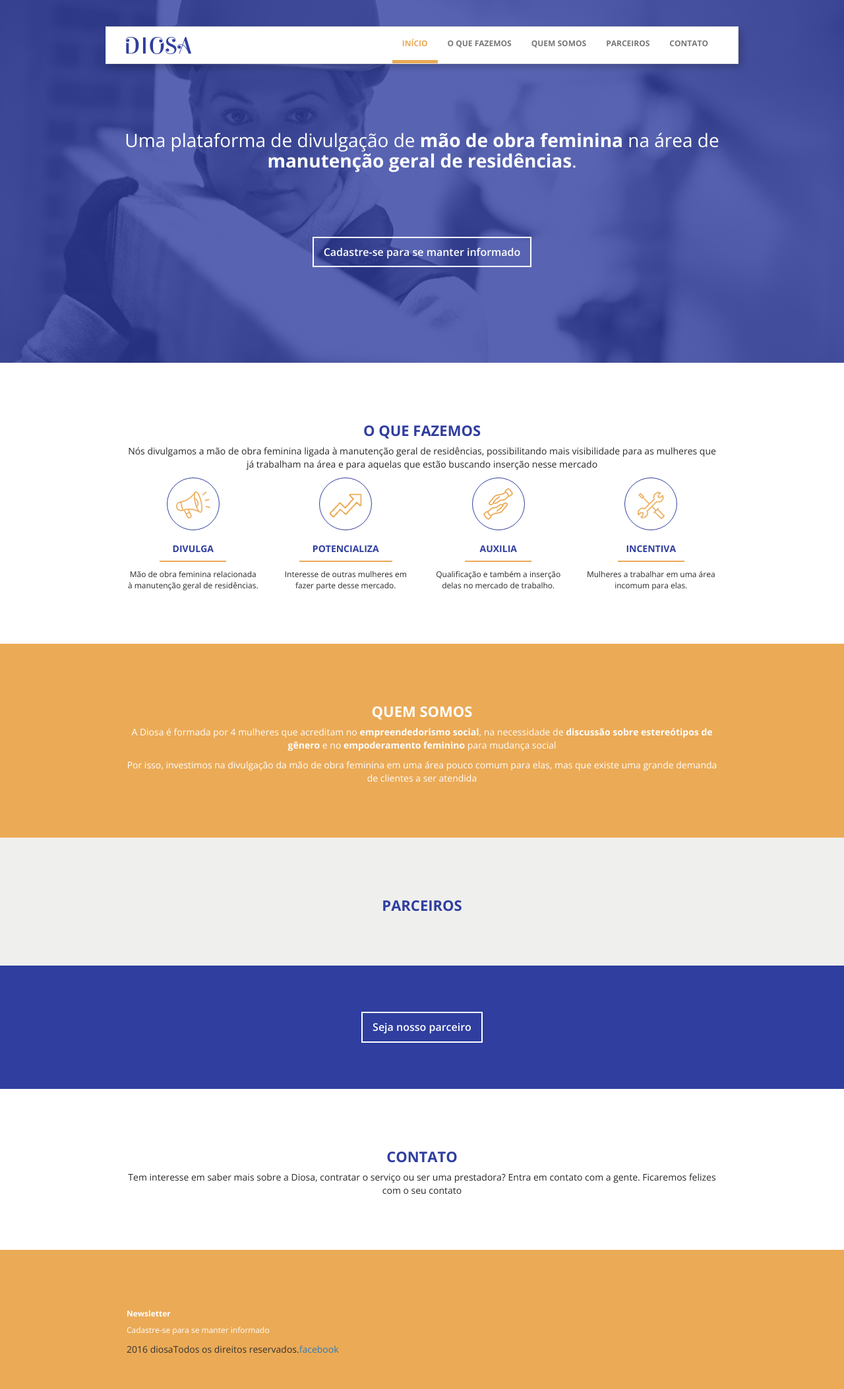
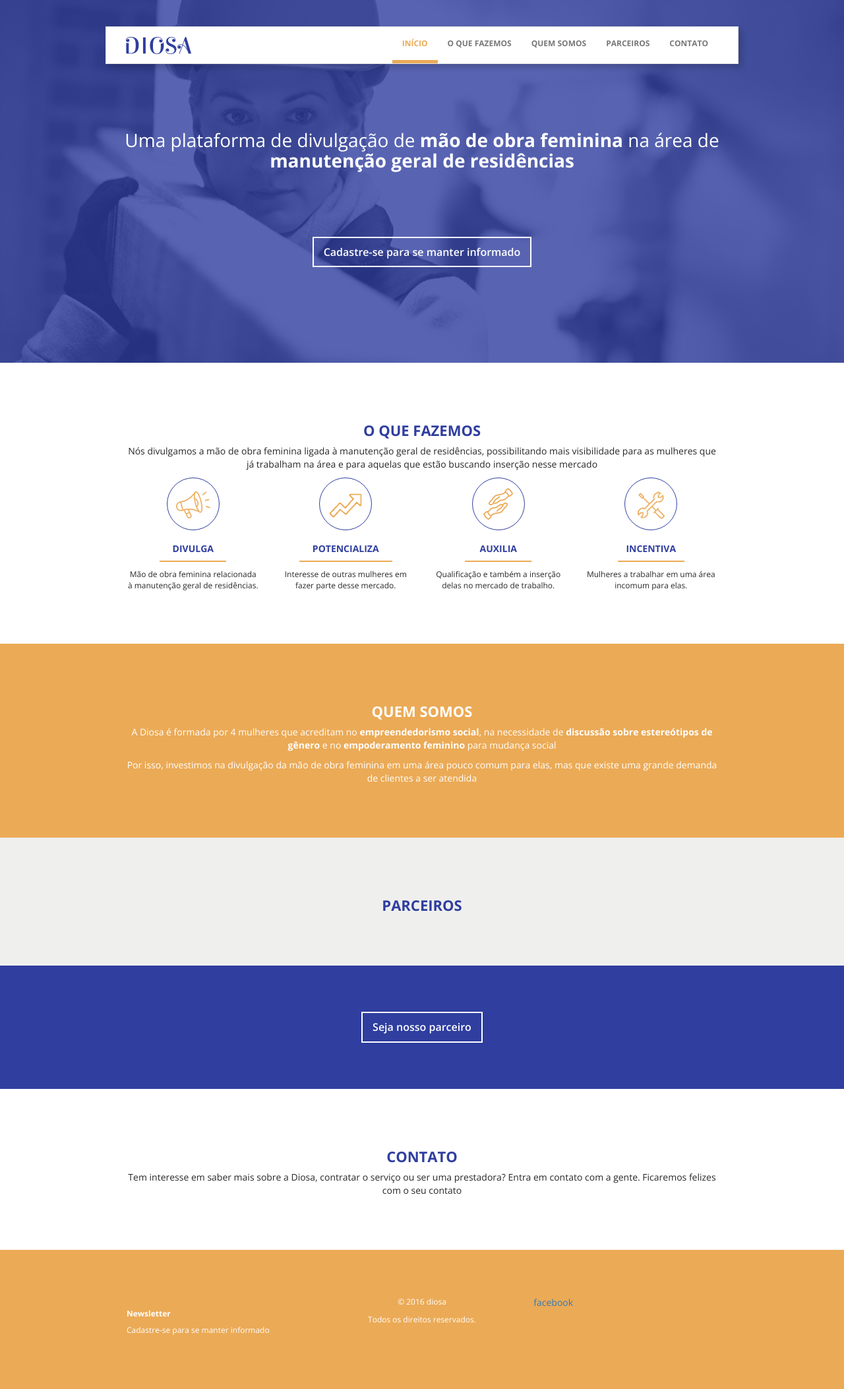
Before and after one commit to anaschwendler/diosa, a Jekyll site: the page built from index.html, in a window 1280 px wide. Shown: the whole page at 66% size. Built offline with Jekyll 4.4.1, drawn with Linux system fonts in a browser that asks for light colours.

Commit message:
mobile fixes

```diff
--- a/_includes/footer.html
+++ b/_includes/footer.html
@@ -1,12 +1,18 @@
 <footer class="bg-orange">
     <div class="container-section">
-
-        <h2 class="font-bold form-font-size fg-white">Newsletter</h2>
-        <p class="font-normal form-font-size fg-white">Cadastre-se para se manter informado</p>
-
-        <p class="f-left">2016 diosa</p>
-        <p class="f-left">Todos os direitos reservados.</p>
-        <a  class="f-left" href="https://www.facebook.com/diosamjm/?fref=ts">facebook</a>
+        <div class="row">
+            <div class="col-md-4">
+                <h2 class="font-bold form-font-size fg-white">Newsletter</h2>
+                <p class="font-normal form-font-size fg-white">Cadastre-se para se manter informado</p>
+            </div>
+            <div class="col-md-4 ta-c">
+                <p class="font-normal form-font-size fg-white">© 2016 diosa</p>
+                <p class="font-normal form-font-size fg-white">Todos os direitos reservados.</p>
+            </div>
+            <div class="col-md-4">
+                <a  class="f-left" href="https://www.facebook.com/diosamjm/?fref=ts">facebook</a>
+            </div>
+        </div>
     </div>
 </footer>
 
--- a/_includes/header.html
+++ b/_includes/header.html
@@ -28,7 +28,7 @@
   </nav>
 
   <h1 class="font-normal h1-font-size fg-white ta-c">
-      Uma plataforma de divulgação de <span class="font-bold">mão de obra feminina</span> na área de <span class="font-bold">manutenção geral de residências</span>.
+      Uma plataforma de divulgação de <span class="font-bold">mão de obra feminina</span> na área de <span class="font-bold">manutenção geral de residências</span>
   </h1>
 
   <div class="ta-c">
--- a/_sass/_layout.scss
+++ b/_sass/_layout.scss
@@ -94,3 +94,15 @@
         width: 70%;
     }
 }
+
+@include media-query($on-laptop) {
+    header {
+        padding: 0;
+    }
+    .navbar {
+        width: 100%;
+    }
+    footer {
+        text-align: center;
+    }
+}
--- a/css/main.scss
+++ b/css/main.scss
@@ -30,6 +30,16 @@
 $base-orange: #ebaa56;
 
 
+$on-palm:          760px;
+$on-laptop:        940px;
+
+@mixin media-query($device) {
+    @media screen and (max-width: $device) {
+        @content;
+    }
+}
+
+
 
 // Import partials from `sass_dir` (defaults to `_sass`)
 @import
--- a/index.html
+++ b/index.html
@@ -7,7 +7,7 @@
         <h2 class="font-bold title-font-size fg-blue tt-u">{{ site.we_do }}</h2>
         <p class="font-normal content-font-size fg-gray">{{ site.description_we_do }}</p>
         <div class="row pilares">
-                <div class="col-xs-3 spread">
+                <div class="col-md-3 spread">
                     <div class="pilar-circle">
                         <img alt="Divulga" class="pilar-img" src="{{ site.baseurl }}/img/spread.png">
                     </div>
@@ -16,7 +16,7 @@
                     </div>
                     <p class="font-normal subcontent-font-size fg-gray">{{ site.spread }}</p>
                 </div>
-                <div class="col-xs-3 potencialize">
+                <div class="col-md-3 potencialize">
                     <div class="pilar-circle">
                         <img alt="Potencializa" class="pilar-img" src="{{ site.baseurl }}/img/potencialize.png">
                     </div>
@@ -25,7 +25,7 @@
                     </div>
                     <p class="font-normal subcontent-font-size fg-gray">{{ site.potencialize }}</p>
                 </div>
-                <div class="col-xs-3 helps">
+                <div class="col-md-3 helps">
                 <div class="pilar-circle">
                         <img alt="Auxilia" class="pilar-img helps" src="{{ site.baseurl }}/img/helps.png">
                     </div>
@@ -34,7 +34,7 @@
                     </div>
                     <p class="font-normal subcontent-font-size fg-gray">{{ site.helps }}</p>
                 </div>
-                <div class="col-xs-3 encourage">
+                <div class="col-md-3 encourage">
                     <div class="pilar-circle">
                         <img alt="Incentiva" class="pilar-img" src="{{ site.baseurl }}/img/encourage.png">
                     </div>
```
